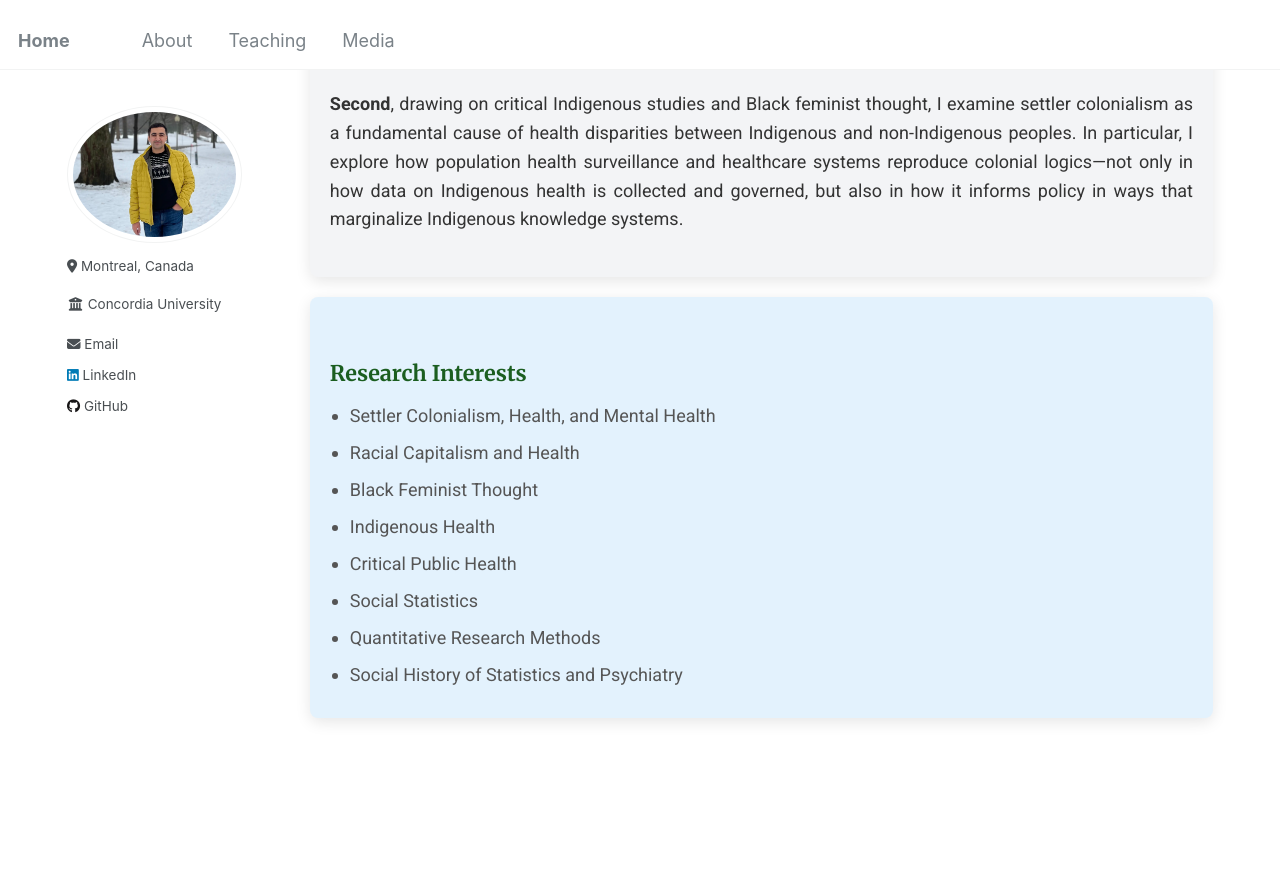
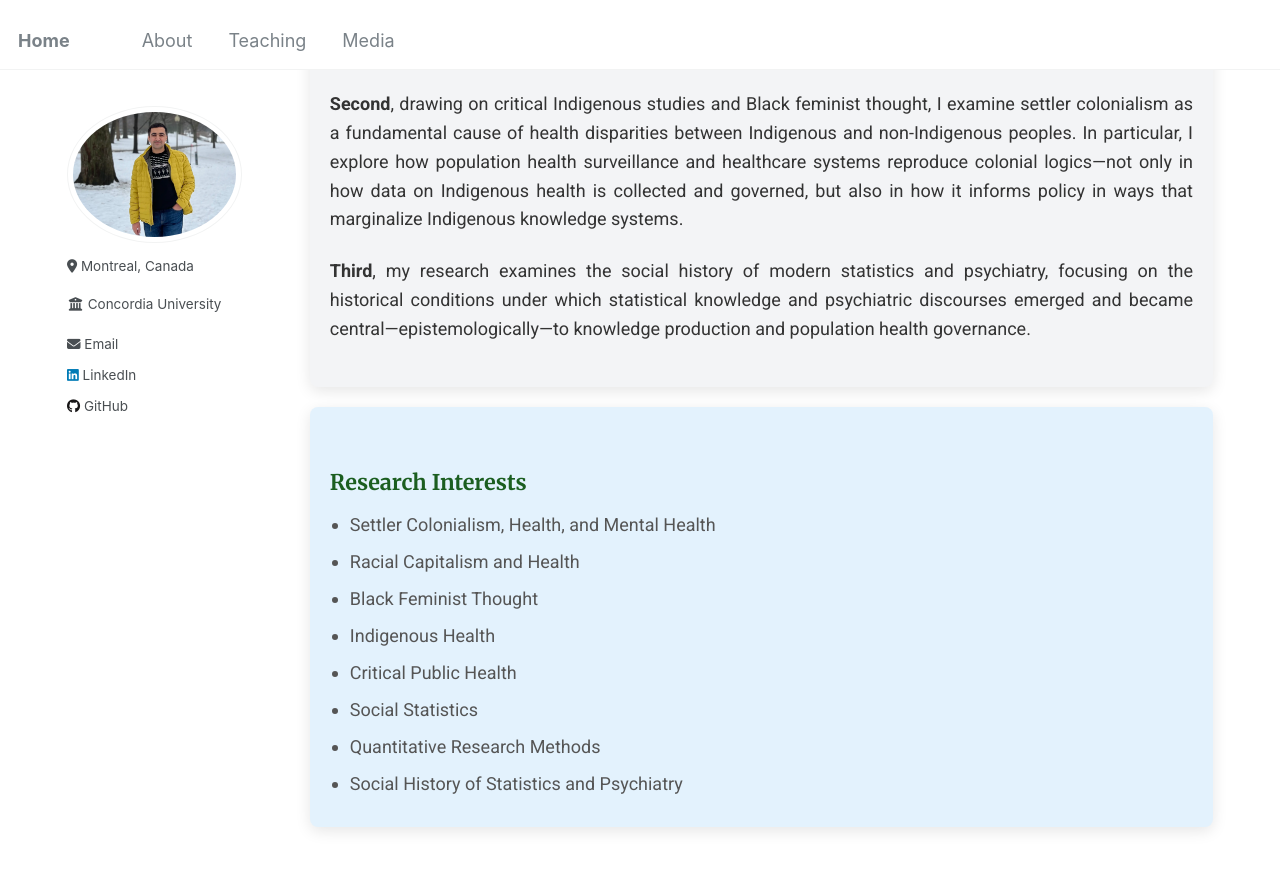
Before and after one commit to Mohsnmonji/mohsnmonji.github.io, a Jekyll site: the page built from about-me.md, in a window 1280 px wide and 900 px high, scrolled down 672 px. Shown: the top 870 px of the window. Built offline with Jekyll 4.4.1, drawn with Linux system fonts in a browser that asks for light colours.

Commit message:
Update about-me.md

```diff
--- a/about-me.md
+++ b/about-me.md
@@ -115,7 +115,9 @@ author_profile: true
   <strong>Second</strong>, drawing on critical Indigenous studies and Black feminist thought, I examine settler colonialism as a fundamental cause of health disparities between Indigenous and non-Indigenous peoples. In particular, I explore how population health surveillance and healthcare systems reproduce colonial logics—not only in how data on Indigenous health is collected and governed, but also in how it informs policy in ways that marginalize Indigenous knowledge systems.
 </p>
 
-
+<p>
+  <strong>Third</strong>, my research examines the social history of modern statistics and psychiatry, focusing on the historical conditions under which statistical knowledge and psychiatric discourses emerged and became central—epistemologically—to knowledge production and population health governance.
+</p>
 
 
 </div>
```
